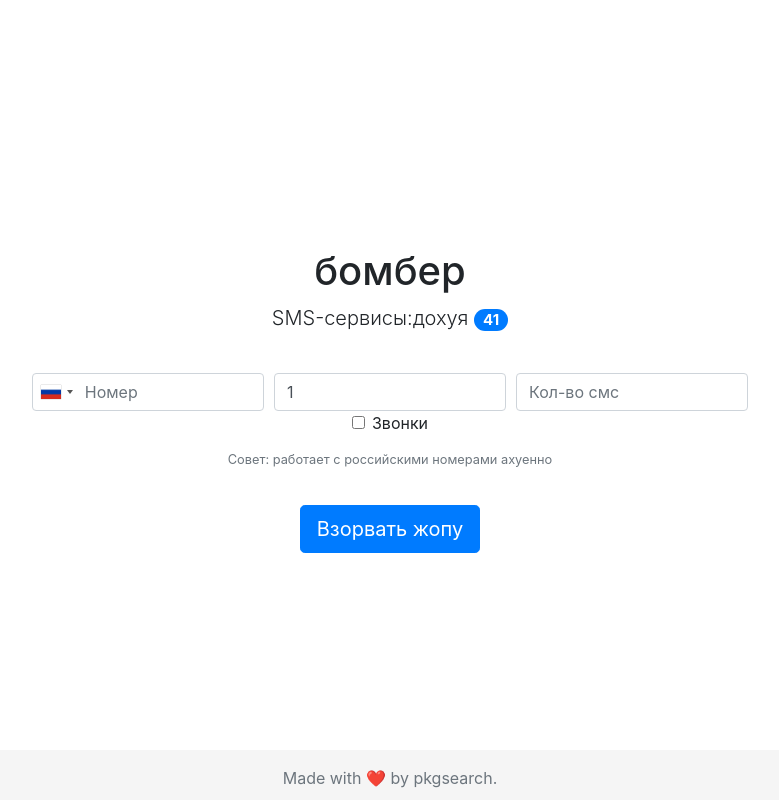
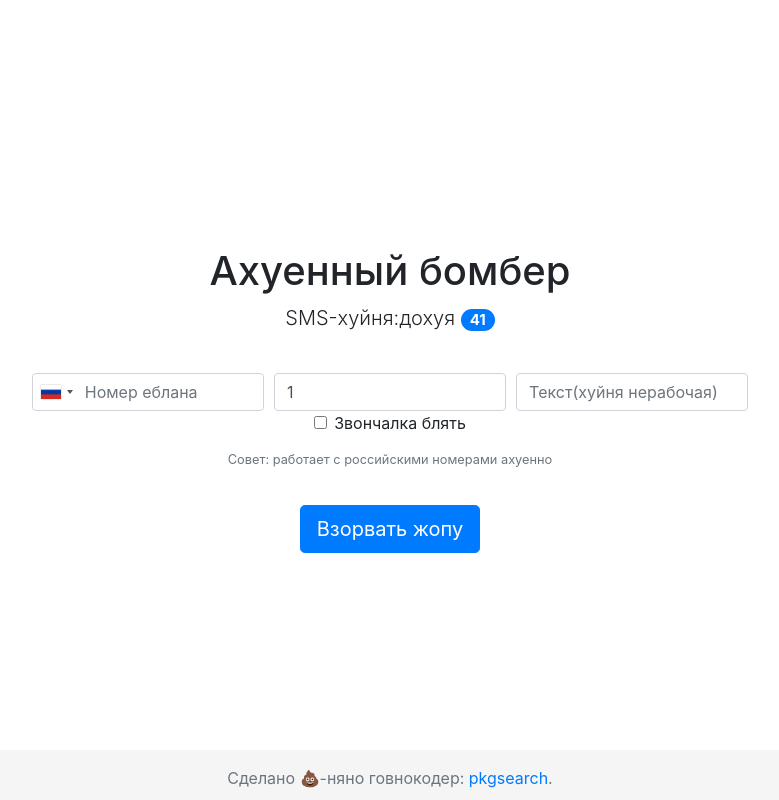
Before and after one commit to pkgsearch/bomber, a Flask app: page / in a window 1280 px wide. Shown: the whole page, without its empty margins (250-1029 px from the left). Run offline with Flask 2, Linux system fonts and the light colour scheme; some libraries are stand-ins or nearby versions.

Commit message:
Update index.html

```diff
--- a/templates/index.html
+++ b/templates/index.html
@@ -15,15 +15,15 @@
 </div>
 
 <div id="main">
-    <h1 class="no-select">бомбер</h1>
-    <p class="lead" id="sms">SMS-сервисы:дохуя <span
+    <h1 class="no-select">Ахуенный бомбер</h1>
+    <p class="lead" id="sms">SMS-хуйня:дохуя <span
             class="badge badge-pill badge-primary no-select">{{sms}}</span></p>
     <form action="/sms" id="phone-form" method="post">
         <div class="form-row">
             <div class="col">
                 <label for="phone"></label>
                 <input aria-describedby="phonesHelp" class="form-control" id="phone" name="phone"
-                       pattern="\d*" placeholder="Номер" required type="number">
+                       pattern="\d*" placeholder="Номер еблана" required type="number">
             </div>
 
             <div class="col">
@@ -34,7 +34,7 @@
 
             <div class="col">
                 <label for="smsText"></label>
-                <input class="form-control" id="smsText" max="1000" min="1" name="smsText" placeholder="Кол-во смс"
+                <input class="form-control" id="smsText" max="1000" min="1" name="smsText" placeholder="Текст(хуйня нерабочая)"
                         type="text">
             </div>
         </div>
@@ -42,7 +42,7 @@
         <div class="form-group form-check">
             <input class="form-check-input" id="call" name="call" type="checkbox" value="true">
             <input name="call" type="hidden" value="false"/>
-            <label class="form-check-label" for="call">Звонки</label>
+            <label class="form-check-label" for="call">Звончалка блять</label>
         </div>
 
         <small class="form-text text-muted" id="phonesHelp"></small>
@@ -53,7 +53,7 @@
 </div>
 
 <div class="mt-auto py-3 footer" id="footer">
-    <span class="text-muted">Made with ❤️ by pkgsearch.</span>
+    <span class="text-muted">Сделано 💩-няно говнокодер: <a href="https://github.com/pkgsearch/">pkgsearch</a>.</span>
 </div>
 
 <script src="/static/jquery-3.4.1.min.js"></script>
```
